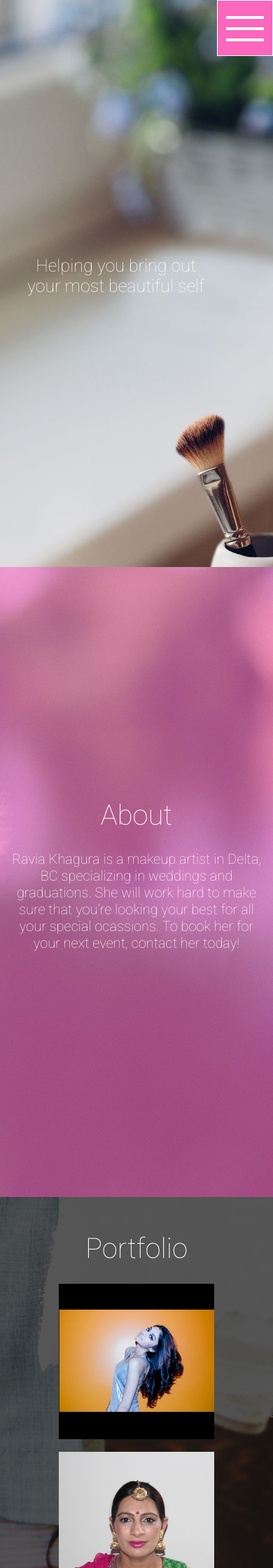
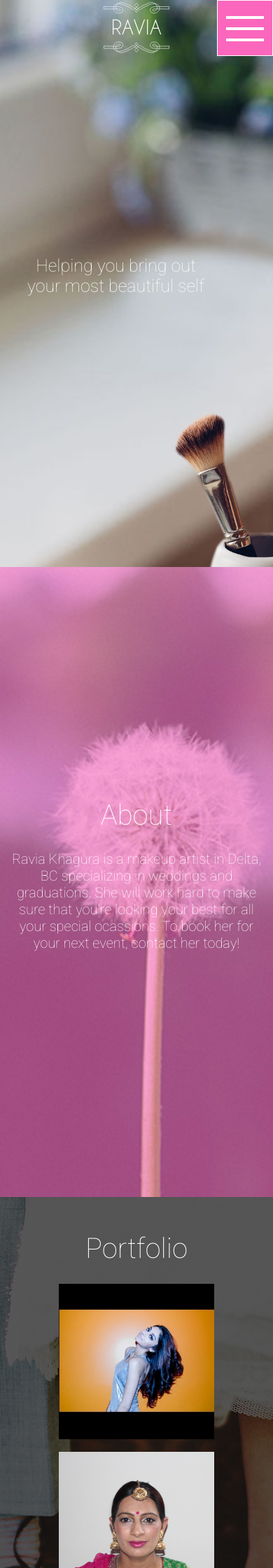
Before and after one commit to tearingItUp786/Ravz, a Jekyll site: the page built from index.html, in a window 390 px wide. Shown: the top 2240 px of the page at 70% size. Built offline with Jekyll 4.4.1, drawn with Linux system fonts in a browser that asks for light colours; some of the changed text lies outside the part shown.

Commit message:
Working copy of website

```diff
--- a/_includes/contact.html
+++ b/_includes/contact.html
@@ -1,3 +1,3 @@
 <section id="contact" class="contact">
-    <a class="title" href="mailto:ravia_khangura@hotmail.com?Subject=Hi%20there!">ravia_khangura@hotmail.com</a>
+    <a class="title" href="mailto:makeupbyravia@gmail.com?Subject=Hi%20there!">makeupbyravia@gmail.com</a>
 </section>
--- a/_includes/footer.html
+++ b/_includes/footer.html
@@ -1,7 +1,7 @@
 <footer id="footer" class="footer">
     <h2 class="designed">Designed By <br/>
     Taranveer Bains</h2>
-    <blockquote class="quote">I was born not knowing and have had only a little time to change that here and there.</blockquote>
+    <blockquote class="quote">I was born not knowing and have had only a little&nbsp;time&nbsp;to&nbsp;change&nbsp;that&nbsp;here&nbsp;and&nbsp;there.</blockquote>
     <div class="images">
         <a href="https://github.com/tearingItUp786/"><img src="images/logos/GitHub-Mark.svg" /></a>
         <a href="https://plus.google.com/+TaranveerBains/"><img src="images/logos/google_plus.svg" /></a>
--- a/_includes/header.html
+++ b/_includes/header.html
@@ -19,6 +19,9 @@
     <button class="c-hamburger c-hamburger--htla">
         <span>toggle menu</span>
     </button>
+    <div class="logo_mobile">
+        {% include logo.svg %}
+    </div>
 </nav>
 <header id="home">
     <h1 class="greeting" id="greeting">Helping you bring out<br/>your most beautiful self</h1>
--- a/css/main.css
+++ b/css/main.css
@@ -754,11 +754,11 @@
   font-size: 20px;
   padding: 0;
   z-index: 1999;
-  -webkit-transition: background-color 400ms linear;
-  -moz-transition: background-color 400ms linear;
-  -o-transition: background-color 400ms linear;
-  -ms-transition: background-color 400ms linear;
-  transition: background-color 400ms linear; }
+  -webkit-transition: background-color 600ms linear;
+  -moz-transition: background-color 600ms linear;
+  -o-transition: background-color 600ms linear;
+  -ms-transition: background-color 600ms linear;
+  transition: background-color 600ms linear; }
   .nav-start .col {
     padding: 0; }
   .nav-start .navigation {
@@ -766,7 +766,6 @@
     padding: 0;
     margin: 0 auto;
     list-style-type: none;
-    min-width: 700px;
     overflow: auto;
     max-width: 1100px;
     margin: 0 auto;
@@ -813,6 +812,8 @@
     .nav-start .navigation .nav-item:last-of-type {
       padding-left: 15px; }
   .nav-start .c-hamburger {
+    display: none; }
+  .nav-start .logo_mobile {
     display: none; }
 
 .tinted-nav {
@@ -962,7 +963,8 @@
       min-width: 325px;
       width: 325px;
       font-size: 20px;
-      background-color: white; }
+      background-color: white;
+      overflow: auto; }
       .nav-start .navigation .logo {
         display: none; }
       .nav-start .navigation .nav-item {
@@ -980,10 +982,22 @@
         border: none; }
     .nav-start .closed {
       transform: translate(0, -400px);
-      transition: transform 1s; }
+      transition: transform 500ms; }
     .nav-start .open {
       transform: translate(0, 0);
-      transition: transform 1s; }
+      transition: transform 500ms; }
+    .nav-start .logo_mobile {
+      display: block;
+      position: absolute;
+      top: 0;
+      max-width: 100px;
+      left: 50%;
+      margin-left: -50px; }
+      .nav-start .logo_mobile .closed {
+        display: none; }
+      .nav-start .logo_mobile svg {
+        width: 100%;
+        height: 100%; }
     .nav-start .c-hamburger {
       display: block;
       position: absolute;
@@ -1067,6 +1081,12 @@
     padding: 50px 10px; }
   .contact {
     padding: 50px 0; }
+  header {
+    background: url("../images/mobile_backgrounds/no-brush_mobile.jpg");
+    background-repeat: no-repeat;
+    background-position: top;
+    background-size: cover;
+    background-attachment: fixed; }
     header .greeting {
       margin: 0;
       font-size: 25px; }
@@ -1074,11 +1094,19 @@
       width: 200px;
       margin-left: 50px;
       right: 0; }
+  .about {
+    background: linear-gradient(rgba(250, 103, 188, 0.6), rgba(250, 103, 188, 0.6)), url("../images/mobile_backgrounds/flower1_mobile.jpg");
+    background-repeat-x: no-repeat;
+    background-size: cover;
+    background-attachment: fixed; }
     .about .bio {
       font-size: 20px; }
     .about .ravia-container {
       display: none;
       max-width: 50%; }
+  .portfolio {
+    background: linear-gradient(rgba(0, 0, 0, 0.6), rgba(0, 0, 0, 0.6)), url("../images/mobile_backgrounds/couple1_mobile.jpg");
+    background-attachment: fixed; }
     .portfolio .thumbnail > a > img {
       height: 100%;
       width: 60%;
--- a/js/app.js
+++ b/js/app.js
@@ -17,9 +17,11 @@
             if ($(this).hasClass('is-active')) {
                 $(this).removeClass('is-active');
                 $('.navigation').removeClass('open');
+                $('.logo_mobile').removeClass('closed');
             } else {
                 $(this).addClass('is-active');
                 $('.navigation').addClass('open');
+                $('.logo_mobile').addClass('closed');
             }
         });
     }
@@ -40,42 +42,12 @@
     sections.height(jQuery(window).width() + 60);
 }
 if (window.mobilecheck() === true) {
-    sections.height($(window).height() +60);
-    $(window).on('orientationchange', function() {
-        resizeBackground();
-    });
+    // sections.height($(window).height() +60);
+    // $(window).on('orientationchange', function() {
+    //     resizeBackground();
+    // });
 }
 
-// var sections = $("#home, #about, #contact");
-//
-// function resizeBackground() {
-//     sections.height(jQuery(window).width() + 20);
-// }
-//
-// if (window.mobilecheck() === true) {
-//     jQuery(window).resize("resizeBackground");
-//     $(window).on('orientationchange', function() {
-//         console.log($(window).width());
-//         console.log($(window).height());
-//         resizeBackground();
-//     });
-// }
-
-//
-// function resizeBackground() {
-//     sections.height($(window).height() + 60);
-//     console.log("resized");
-// }
-//
-// if (window.mobilecheck() === true) {
-//     resizeBackground();
-// }
-//
-// $(window).on("orientationchange", function() {
-//   (function(){
-//     resizeBackground();
-//   }());
-// });
 
 $(window).scroll(function(e, data) {
     var windowScroll = $(this).scrollTop();
@@ -95,14 +67,10 @@
                 $('nav').addClass('black-tint');
                 $('.inner-logo').addClass('svg-black');
                 $('nav').removeClass('blackish-tint');
-                // $('nav').addClass('tinted-nav');
-                // $('.inner-logo').addClass('svg-pink');
 
             }
             clearTimeout($.data(this, "scrollCheck"));
             $.data(this, "scrollCheck", setTimeout(function() {
-                // $('nav').removeClass('tinted-nav');
-                // $('.inner-logo').removeClass('svg-pink');
                 $('nav').removeClass('black-tint');
                 $('.inner-logo').removeClass('svg-black');
                 $('nav').addClass('blackish-tint');
@@ -111,14 +79,10 @@
         } else {
             clearTimeout($.data(this, "scrollCheck"));
             $.data(this, "scrollCheck", setTimeout(function() {
-                // $('nav').removeClass('tinted-nav');
-                // $('.inner-logo').removeClass('svg-pink');
                 $('nav').removeClass('black-tint');
                 $('.inner-logo').removeClass('svg-black');
                 $('nav').removeClass('blackish-tint');
             }, 100));
-            // $('nav').removeClass('tinted-nav');
-            // $('.inner-logo').removeClass('svg-pink');
             $('nav').removeClass('black-tint');
             $('.inner-logo').removeClass('svg-black');
         }
@@ -144,7 +108,10 @@
     });
 
     if (window.mobilecheck() === true) {
-        sections.height($(window).height());
+        sections.height($(window).height() + 60);
+        $(window).on('orientationchange', function() {
+            resizeBackground();
+        });
     }
 
 });
```
Also changed, not shown: scss/base/responsive.scss (+29 -3 lines), scss/header.scss (+9 -12 lines), images/mobile_backgrounds/couple1_mobile.jpg (added), images/mobile_backgrounds/flower1_mobile.jpg (added), images/mobile_backgrounds/no-brush_mobile.jpg (added), 8 other files. Lines whose indentation alone changed are shown as unchanged.
